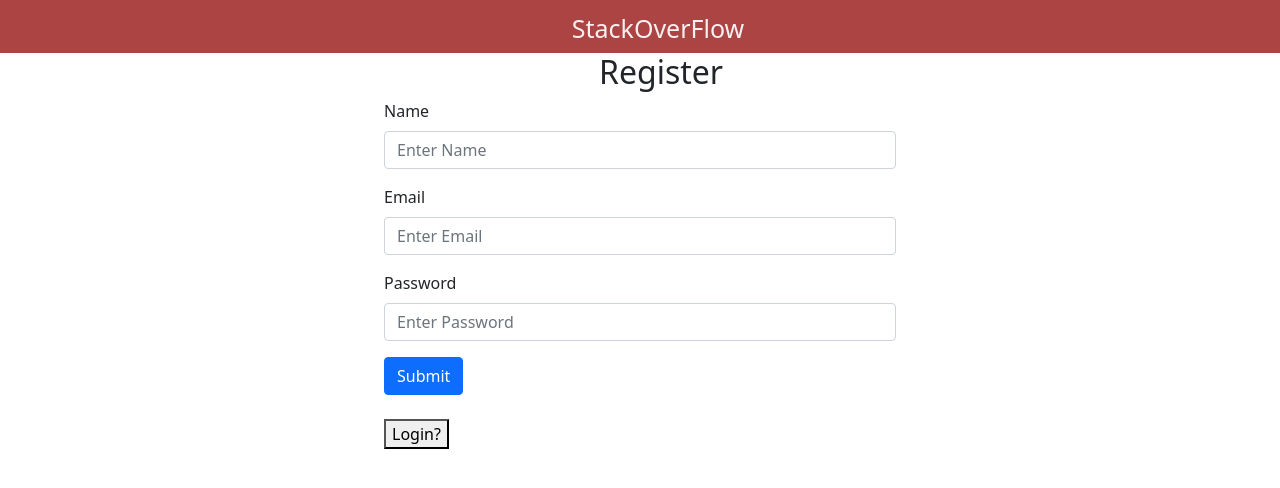
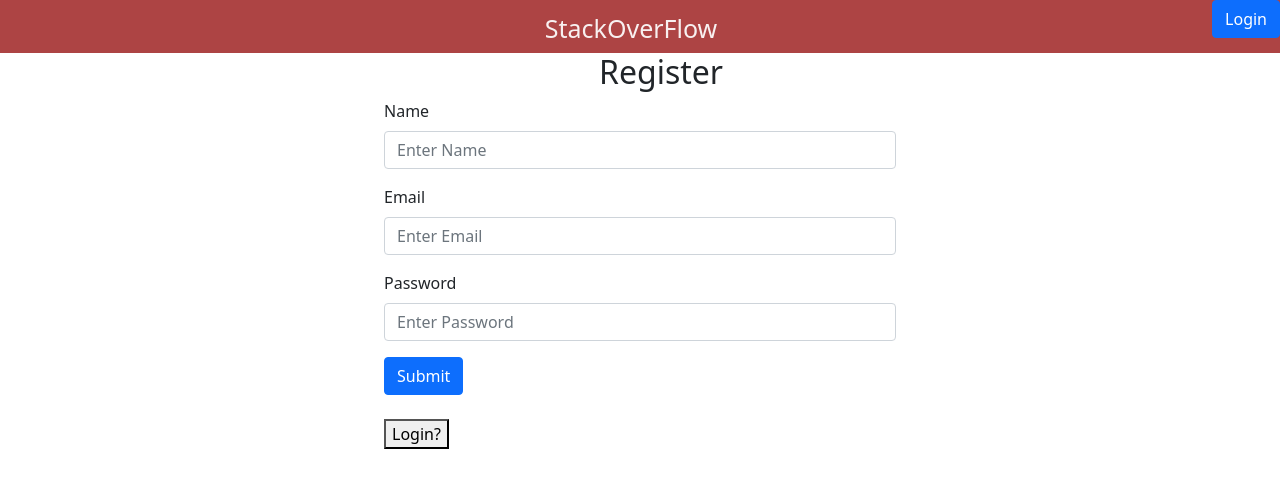
Before and after one commit to Vishwasrr/forumappfrontend, a React (Create React App) app: page / in a window 1280 px wide. Shown: the top 488 px of the page. Built offline with nearby package versions, Linux system fonts and the light colour scheme.

Commit message:
Update Header.js

```diff
--- a/src/components/Header.js
+++ b/src/components/Header.js
@@ -4,18 +4,39 @@
 import axios from "axios";
 import { url } from "../App";
 import { Link } from "react-router-dom";
+import { useNavigate } from "react-router-dom";
 
 function Header() {
 
 
+  var auth = sessionStorage.getItem("auth");
+  let navigate = useNavigate();
+  let handleLogoutClick = async () => {
+    sessionStorage.removeItem("auth");
+    navigate("/");
+
+  };
+
+  let handleLoginClick = async () => {
+    navigate("/Login");
+
+  };
 
   return (
     <div className="head-wrapper">
       <div className="head-title">StackOverFlow</div>
-      <div >
+      <div className="loginButton" >
+        {auth
+          ? <Button variant="primary" onClick={() => handleLogoutClick()}>
+            Logout
+          </Button>
 
+          : <Button variant="primary" onClick={() => handleLoginClick()}>
+            Login
+          </Button>
+
+        }
       </div>
-
       <div className="home-cart"></div>
     </div>
   );
```
